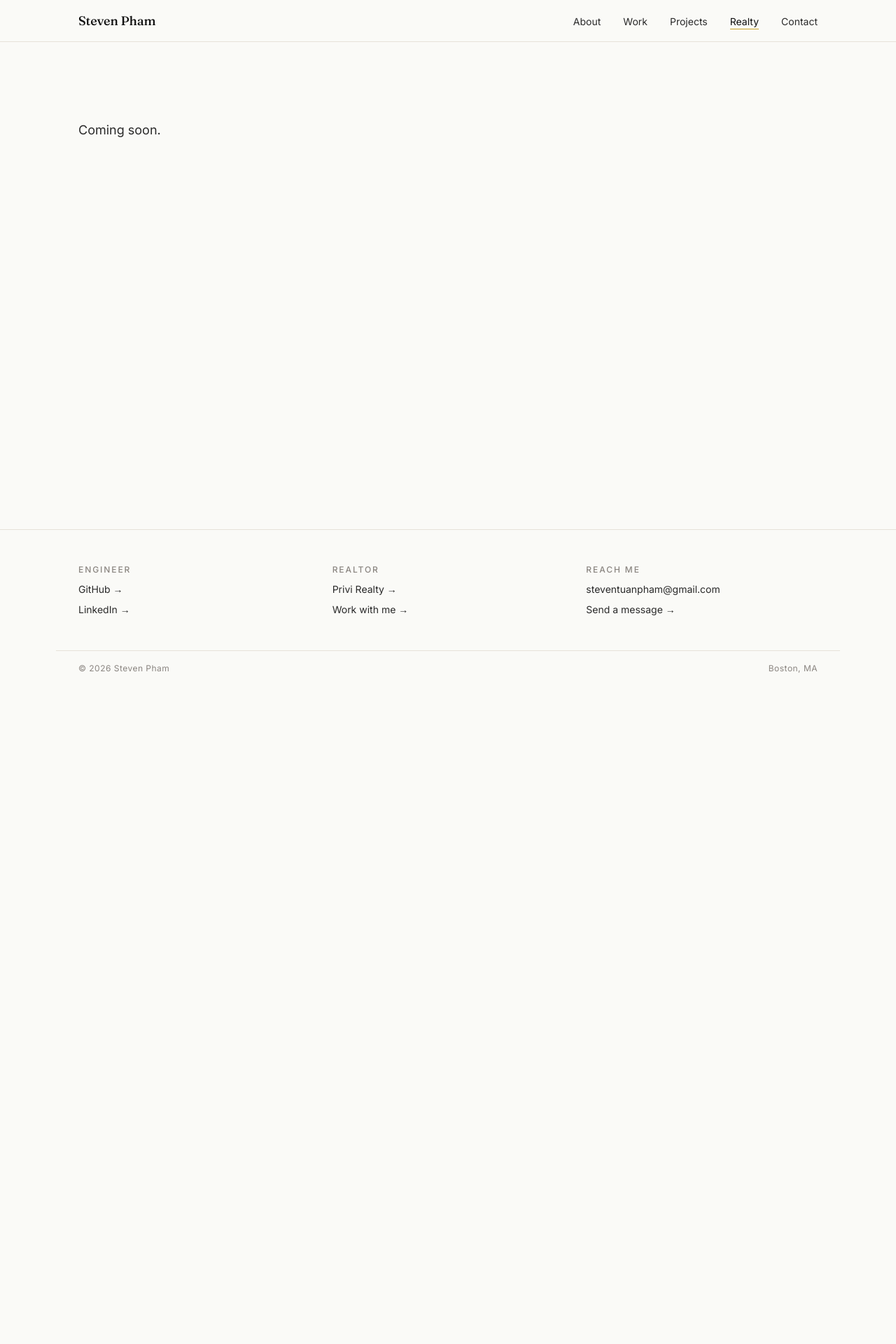
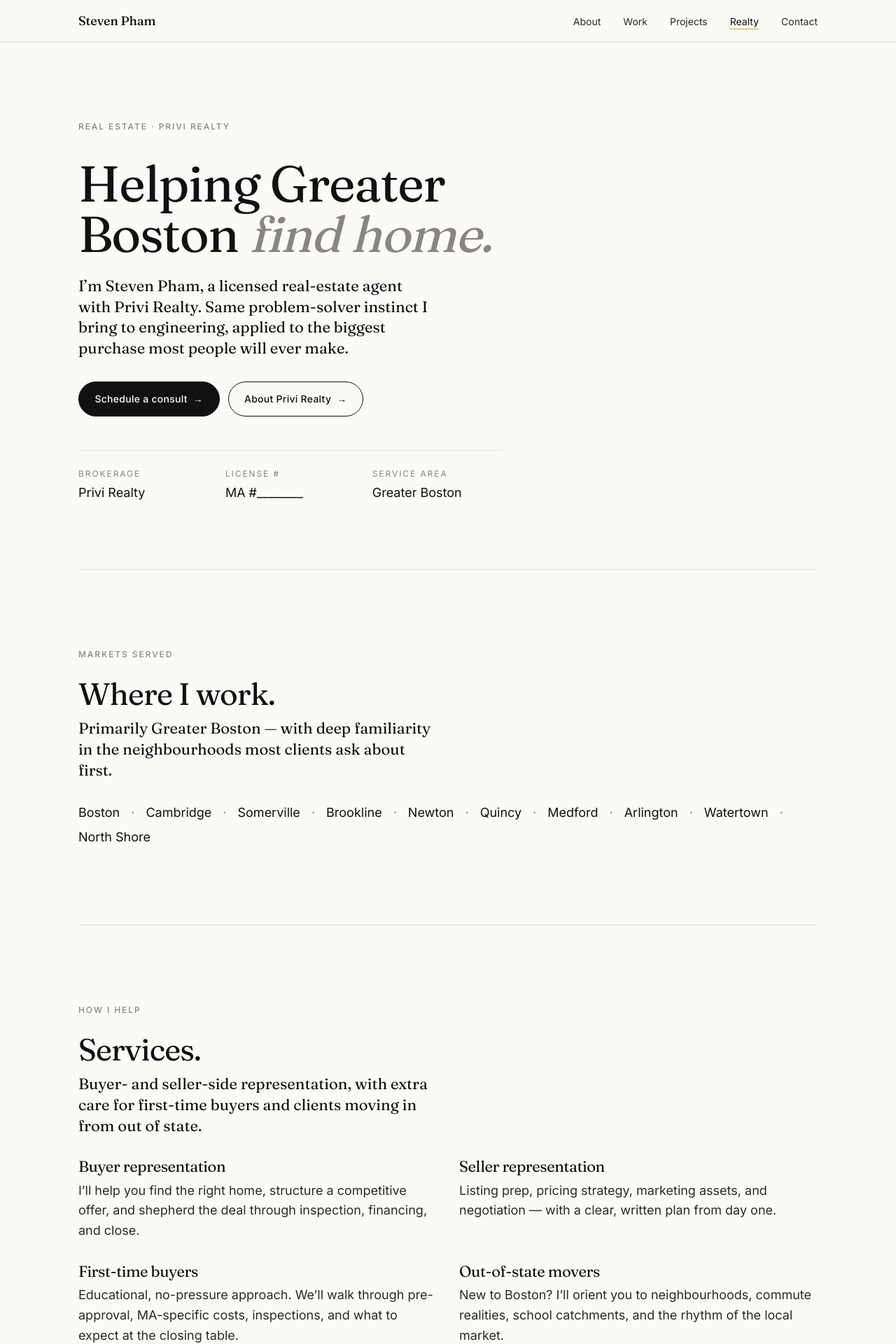
Before and after one commit to xStevenTP/personal-website, a Next.js app in the folder src/frontend/: page /realty in a window 1280 px wide. Shown: the top 1920 px of the page at 70% size. Before the commit the page ends 980 px from the top, so only its background shows below. Built offline with nearby package versions, Linux system fonts and the light colour scheme.

Commit message:
feat(realty): Privi Realty page with markets, services, and credentials

```diff
--- a/src/frontend/app/realty/page.tsx
+++ b/src/frontend/app/realty/page.tsx
@@ -1,9 +1,87 @@
-export const metadata = { title: 'Real Estate — Steven Pham' };
+import Link from 'next/link';
+import Section from '../../components/Section';
+import styles from './realty.module.scss';
+
+export const metadata = {
+  title: 'Real Estate — Steven Pham · Privi Realty',
+  description: 'Steven Pham is a licensed real-estate agent with Privi Realty, serving Greater Boston buyers and sellers.',
+};
+
+const markets = [
+  'Boston',
+  'Cambridge',
+  'Somerville',
+  'Brookline',
+  'Newton',
+  'Quincy',
+  'Medford',
+  'Arlington',
+  'Watertown',
+  'North Shore',
+];
+
+const services = [
+  { title: 'Buyer representation', body: 'I’ll help you find the right home, structure a competitive offer, and shepherd the deal through inspection, financing, and close.' },
+  { title: 'Seller representation', body: 'Listing prep, pricing strategy, marketing assets, and negotiation — with a clear, written plan from day one.' },
+  { title: 'First-time buyers', body: 'Educational, no-pressure approach. We’ll walk through pre-approval, MA-specific costs, inspections, and what to expect at the closing table.' },
+  { title: 'Out-of-state movers', body: 'New to Boston? I’ll orient you to neighbourhoods, commute realities, school catchments, and the rhythm of the local market.' },
+];
 
 export default function RealtyPage() {
   return (
-    <section style={{ paddingBlock: 'var(--space-16)' }}>
-      <p>Coming soon.</p>
-    </section>
+    <>
+      <header className={styles.hero}>
+        <span className="eyebrow">Real Estate · Privi Realty</span>
+        <h1 className={styles.headline}>
+          Helping Greater Boston <span className={styles.italic}>find home.</span>
+        </h1>
+        <p className="lede">
+          I&rsquo;m Steven Pham, a licensed real-estate agent with Privi Realty. Same problem-solver instinct
+          I bring to engineering, applied to the biggest purchase most people will ever make.
+        </p>
+        <div className={styles.cta}>
+          <Link href={{ pathname: '/contact', query: { topic: 'realty' } }} className="btn">Schedule a consult <span data-arrow /></Link>
+          <a href="https://privirealty.com" target="_blank" rel="noopener" className="btn ghost">About Privi Realty <span data-arrow /></a>
+        </div>
+        <dl className={styles.credentials}>
+          <div><dt>Brokerage</dt><dd>Privi Realty</dd></div>
+          <div><dt>License #</dt><dd>{/* TODO: Steven supplies MA license number */}MA #________</dd></div>
+          <div><dt>Service area</dt><dd>Greater Boston</dd></div>
+        </dl>
+      </header>
+
+      <hr className="rule" />
+
+      <Section eyebrow="Markets served" title="Where I work." lede="Primarily Greater Boston — with deep familiarity in the neighbourhoods most clients ask about first.">
+        <ul className={styles.markets}>
+          {markets.map(m => <li key={m}>{m}</li>)}
+        </ul>
+      </Section>
+
+      <hr className="rule" />
+
+      <Section eyebrow="How I help" title="Services." lede="Buyer- and seller-side representation, with extra care for first-time buyers and clients moving in from out of state.">
+        <div className={styles.services}>
+          {services.map(s => (
+            <div key={s.title} className={styles.service}>
+              <h3>{s.title}</h3>
+              <p>{s.body}</p>
+            </div>
+          ))}
+        </div>
+      </Section>
+
+      <hr className="rule" />
+
+      <Section eyebrow="Get in touch" title="Ready to talk through your move?">
+        <p>
+          Whether you’re six months out or already pre-approved, the best first step is a quick
+          conversation. I’ll listen to what you’re trying to do and we’ll go from there.
+        </p>
+        <p style={{ marginTop: 'var(--space-6)' }}>
+          <Link href={{ pathname: '/contact', query: { topic: 'realty' } }} className="btn">Start the conversation <span data-arrow /></Link>
+        </p>
+      </Section>
+    </>
   );
 }
--- /dev/null
+++ b/src/frontend/app/realty/realty.module.scss
@@ -0,0 +1,38 @@
+.hero {
+  display: flex;
+  flex-direction: column;
+  gap: var(--space-6);
+  padding-block: var(--space-16) var(--space-12);
+  max-width: 60ch;
+}
+.headline { font-size: var(--fs-3xl); line-height: 1; }
+.italic { font-style: italic; color: var(--mute); }
+.cta { display: flex; flex-wrap: wrap; gap: var(--space-3); margin-top: var(--space-2); }
+.credentials {
+  display: grid;
+  grid-template-columns: repeat(3, minmax(0, 1fr));
+  gap: var(--space-6);
+  margin-top: var(--space-6);
+  padding-top: var(--space-6);
+  border-top: 1px solid var(--rule);
+  @media (max-width: 600px) { grid-template-columns: 1fr; }
+  div { display: flex; flex-direction: column; gap: var(--space-1); }
+  dt { font-size: var(--fs-xs); letter-spacing: 0.16em; text-transform: uppercase; color: var(--mute); }
+  dd { font-size: var(--fs-md); color: var(--ink); margin: 0; }
+}
+.markets {
+  display: flex;
+  flex-wrap: wrap;
+  gap: var(--space-2) var(--space-4);
+  list-style: none;
+  padding: 0;
+  li { font-size: var(--fs-md); color: var(--ink); &:not(:last-child)::after { content: '·'; margin-left: var(--space-4); color: var(--mute); } }
+}
+.services {
+  display: grid;
+  grid-template-columns: repeat(2, minmax(0, 1fr));
+  gap: var(--space-8);
+  @media (max-width: 720px) { grid-template-columns: 1fr; }
+}
+.service h3 { font-size: var(--fs-lg); margin-bottom: var(--space-2); }
+.service p { font-size: var(--fs-md); color: var(--ink-soft); }
```
